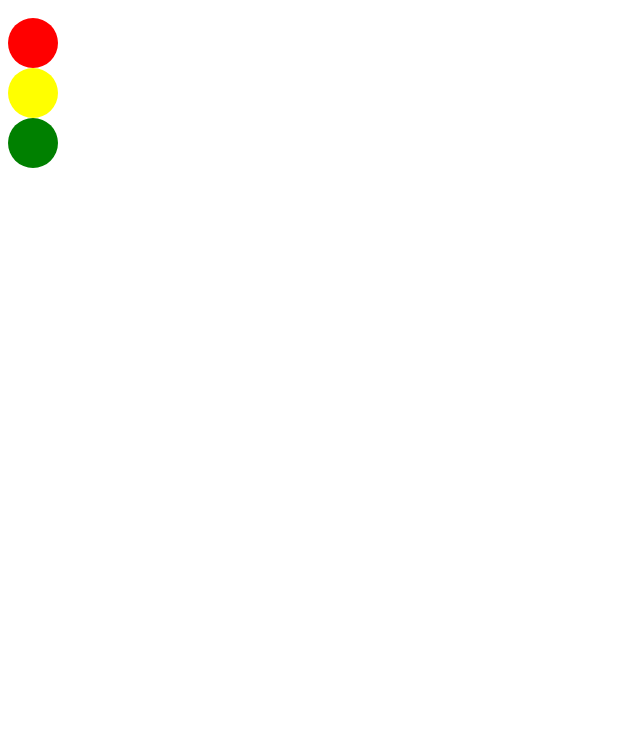
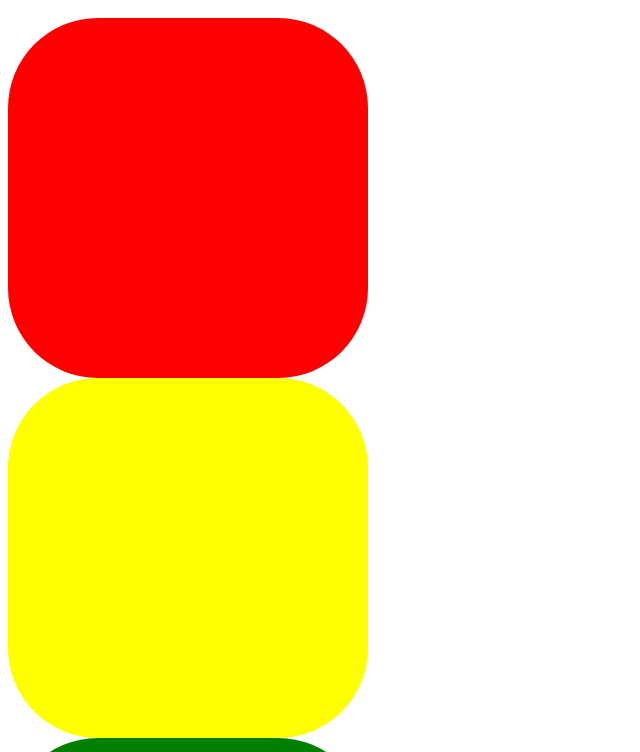
Before and after one commit to spalica/ITC441-Embedded-Systems, a plain HTML site: page Lab 1/www/index.html in a window 1280 px wide. Shown: the part 48-800 px from the top of the page, without its empty margins (0-640 px from the left). Drawn offline with Linux system fonts and the light colour scheme.

Commit message:
adjusting traffic light size

```diff
--- a/Lab 1/www/index.html
+++ b/Lab 1/www/index.html
@@ -3,11 +3,11 @@
 <head>
     <style>
         .circle {
-            width: 50px;
-            height: 50px;
-            -webkit-border-radius: 25px;
-            -moz-border-radius: 25px;
-            border-radius: 25px;
+            width: 360px;
+            height: 360px;
+            -webkit-border-radius: 180px;
+            -moz-border-radius: 90px;
+            border-radius: 90px;
         }
         #red {
             background: red;
```
